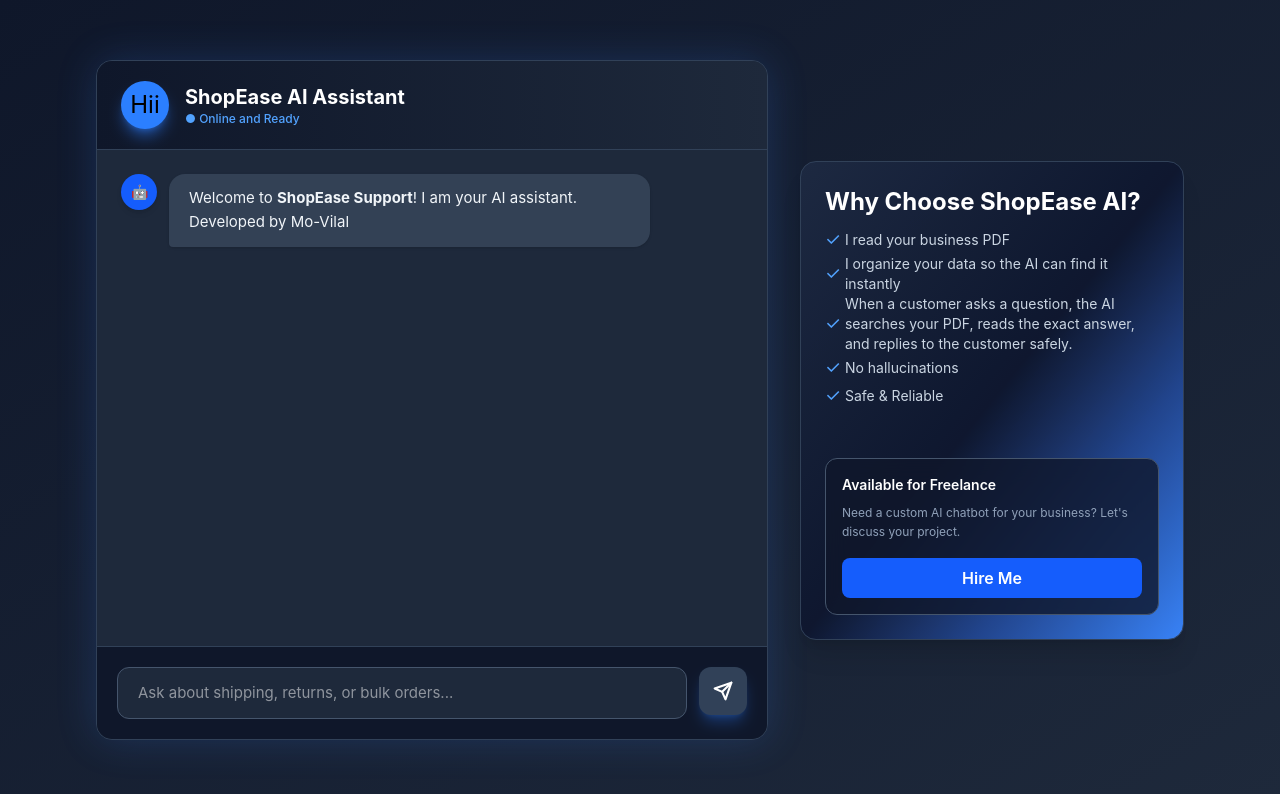
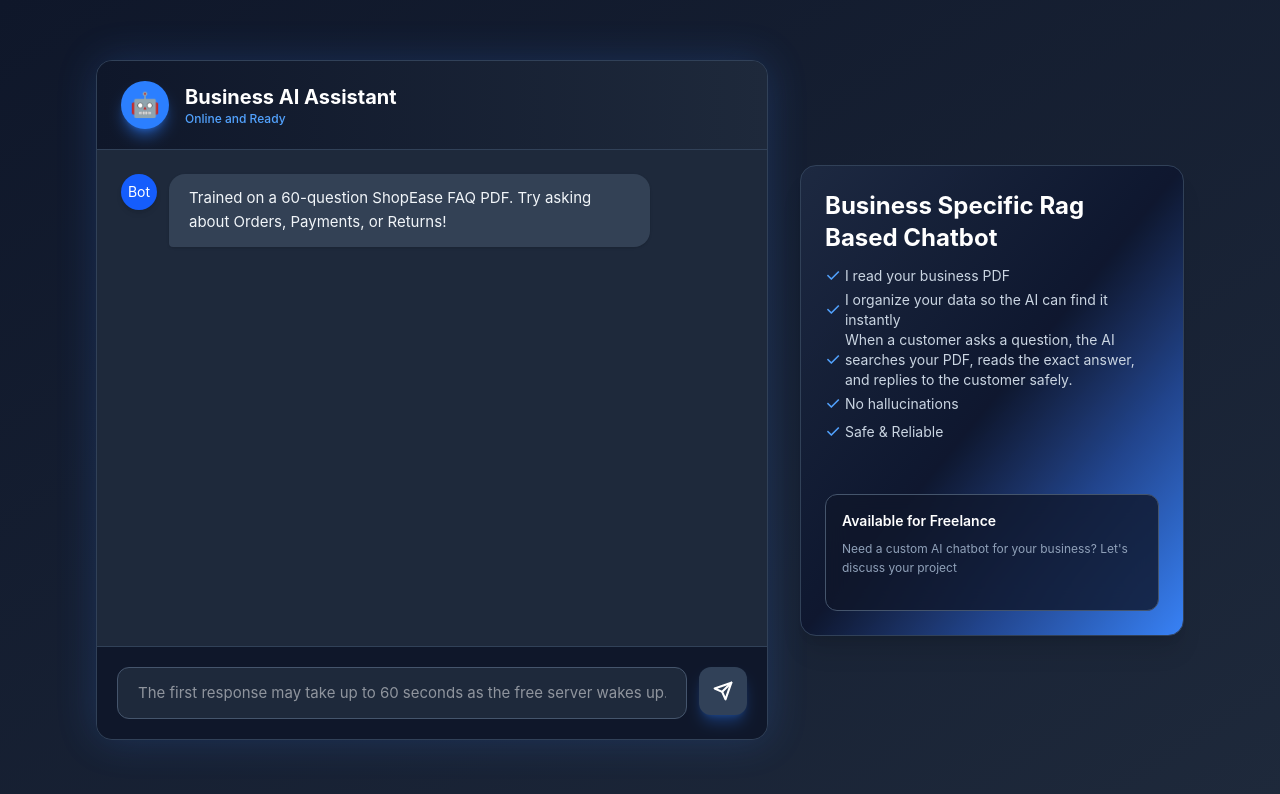
Before and after one commit to movilal116-hash/shopease_ui, a React (Vite) app: page / in a window 1280 px wide. Shown: the top 794 px of the page. Built offline with nearby package versions, Linux system fonts and the light colour scheme.

Commit message:
UI improved

```diff
--- a/src/App.jsx
+++ b/src/App.jsx
@@ -2,9 +2,10 @@ import { useState, useRef, useEffect } from 'react';
 import axios from 'axios';
 import ReactMarkdown from 'react-markdown';
 
+
 export default function App() {
   const [messages, setMessages] = useState([
-    { role: 'assistant', content: 'Welcome to **ShopEase Support**! I am your AI assistant. Developed by Mo-Vilal' }
+    { role: 'assistant', content: 'Trained on a 60-question ShopEase FAQ PDF. Try asking about Orders, Payments, or Returns!' }
   ]);
   const [input, setInput] = useState('');
   const [isLoading, setIsLoading] = useState(false);
@@ -47,18 +48,19 @@ export default function App() {
     <div className="min-h-screen w-full bg-gradient-to-br from-[#0f172a] to-[#1e293b] flex flex-col md:flex-row flex-wrap items-start md:items-center justify-center gap-8 p-4 md:p-8">
 
 
-
-      {/* --- RIGHT SIDE: LARGER CHAT INTERFACE --- */}
+      {/* --- LEFT SIDE: LARGER CHAT INTERFACE --- */}
       <div className="w-full max-w-2xl h-[80vh] md:h-[85vh] bg-[#1e293b] rounded-2xl shadow-[0_0_40px_rgba(59,130,246,0.2)] border border-slate-700 flex flex-col overflow-hidden">
 
         {/* Glowing Header */}
         <header className="bg-gradient-to-r from-[#0f172a] to-[#1e293b] px-6 py-5 border-b border-slate-700 flex items-center gap-4">
           <div className="w-12 h-12 bg-blue-500 rounded-full flex items-center justify-center text-2xl shadow-lg shadow-blue-500/50">
-            Hii
+            🤖
           </div>
           <div>
-            <h1 className="text-white font-bold text-xl">ShopEase AI Assistant</h1>
-            <p className="text-blue-400 text-xs font-medium">● Online and Ready</p>
+            {/* <h1 className="text-white font-bold text-xl">Business AI Assistant</h1> */}
+            <h1 className="text-white font-bold text-xl">Business AI Assistant</h1>
+
+            <p className="text-blue-400 text-xs font-medium"> Online and Ready</p>
           </div>
         </header>
 
@@ -67,7 +69,9 @@ export default function App() {
           {messages.map((msg, index) => (
             <div key={index} className={`flex gap-3 max-w-[85%] ${msg.role === 'user' ? 'self-end flex-row-reverse' : 'self-start'}`}>
               {msg.role === 'assistant' && (
-                <div className="w-9 h-9 bg-blue-600 rounded-full flex items-center justify-center text-sm shadow-md shrink-0">🤖</div>
+                <div className="w-9 h-9 bg-blue-600 rounded-full flex items-center justify-center text-sm shadow-md shrink-0 text-white">
+                  Bot
+                </div>
               )}
               <div className={`px-5 py-3 rounded-2xl text-[15px] leading-relaxed ${
                 msg.role === 'user'
@@ -81,7 +85,7 @@ export default function App() {
 
           {isLoading && (
             <div className="flex gap-3 self-start max-w-[85%]">
-              <div className="w-9 h-9 bg-blue-600 rounded-full flex items-center justify-center text-sm shadow-md shrink-0">🤖</div>
+              <div className="w-9 h-9 bg-blue-600 rounded-full flex items-center justify-center text-sm shadow-md shrink-0 text-white">Bot</div>
               <div className="px-5 py-4 bg-[#334155] rounded-2xl rounded-bl-sm flex gap-1.5 items-center">
                 <span className="w-2 h-2 bg-slate-400 rounded-full animate-bounce [animation-delay:-0.3s]"></span>
                 <span className="w-2 h-2 bg-slate-400 rounded-full animate-bounce [animation-delay:-0.15s]"></span>
@@ -98,7 +102,8 @@ export default function App() {
             type="text"
             value={input}
             onChange={(e) => setInput(e.target.value)}
-            placeholder="Ask about shipping, returns, or bulk orders..."
+            // placeholder="Trained on a 60-question ShopEase FAQ PDF. Try asking about Orders, Payments, or Returns!"
+            placeholder='The first response may take up to 60 seconds as the free server wakes up.'
             disabled={isLoading}
             className="flex-1 bg-[#1e293b] border border-slate-600 text-white rounded-xl px-5 py-3.5 text-[15px] focus:outline-none focus:border-blue-500 focus:ring-1 focus:ring-blue-500 transition-all disabled:opacity-50"
           />
@@ -117,13 +122,13 @@ export default function App() {
 
 
 
-      {/* --- LEFT SIDE: SHORT AD BANNER (Smaller) --- */}
+      {/* --- RIGHT SIDE: SHORT AD BANNER (Smaller) --- */}
       <div className="w-full max-w-sm bg-gradient-to-br from-[#1e293b] via-[#0f172a] to-[#3b82f6] rounded-2xl shadow-xl border border-slate-700 p-6 flex flex-col justify-center relative overflow-hidden">
         <div className="absolute inset-0 bg-blue-500 opacity-10 mix-blend-overlay"></div>
 
         <div className="relative z-10 flex flex-col gap-6 text-white">
           <div className="space-y-4">
-            <h2 className="text-2xl font-bold text-white mb-2">Why Choose ShopEase AI?</h2>
+            <h2 className="text-2xl font-bold text-white mb-2">Business Specific Rag Based Chatbot </h2>
             <ul className=" text-sm text-slate-300 text-bold">
               <li className="flex items-center gap-1"><span className="text-blue-400 text-lg">✓</span> I read your business PDF</li>
               <li className="flex items-center gap-1"><span className="text-blue-400 text-lg">✓</span> I organize your data so the AI can find it instantly</li>
@@ -136,16 +141,15 @@ export default function App() {
           <div className="mt-6 bg-slate-900/80 backdrop-blur-md p-4 rounded-xl border border-slate-600">
             <p className="text-sm font-semibold mb-2"> Available for Freelance</p>
             <p className="text-xs text-slate-400 mb-4 leading-relaxed">
-              Need a custom AI chatbot for your business? Let's discuss your project.
+              Need a custom AI chatbot for your business? Let's discuss your project
             </p>
-            <a href="mailto:movilal892@gmail.com" className="inline-block w-full text-center bg-blue-600 hover:bg-blue-500 text-white font-semibold py-2 rounded-lg transition-all duration-300 hover:scale-105">
-              Hire Me
-            </a>
+
           </div>
         </div>
       </div>
 
 
+
     </div>
   );
 }
```
